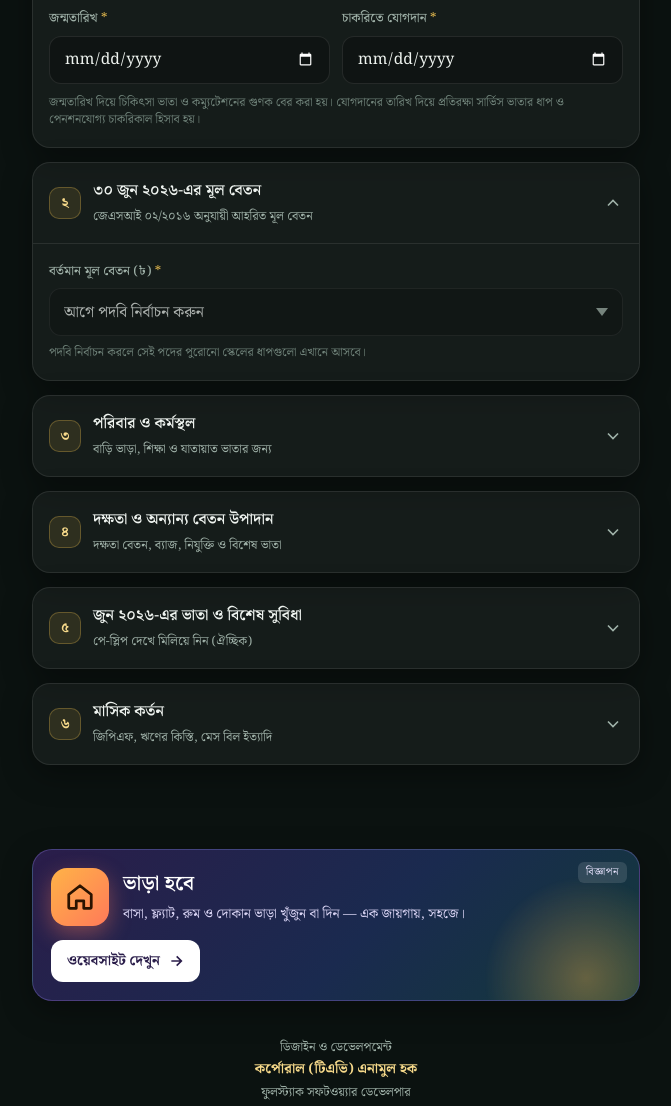
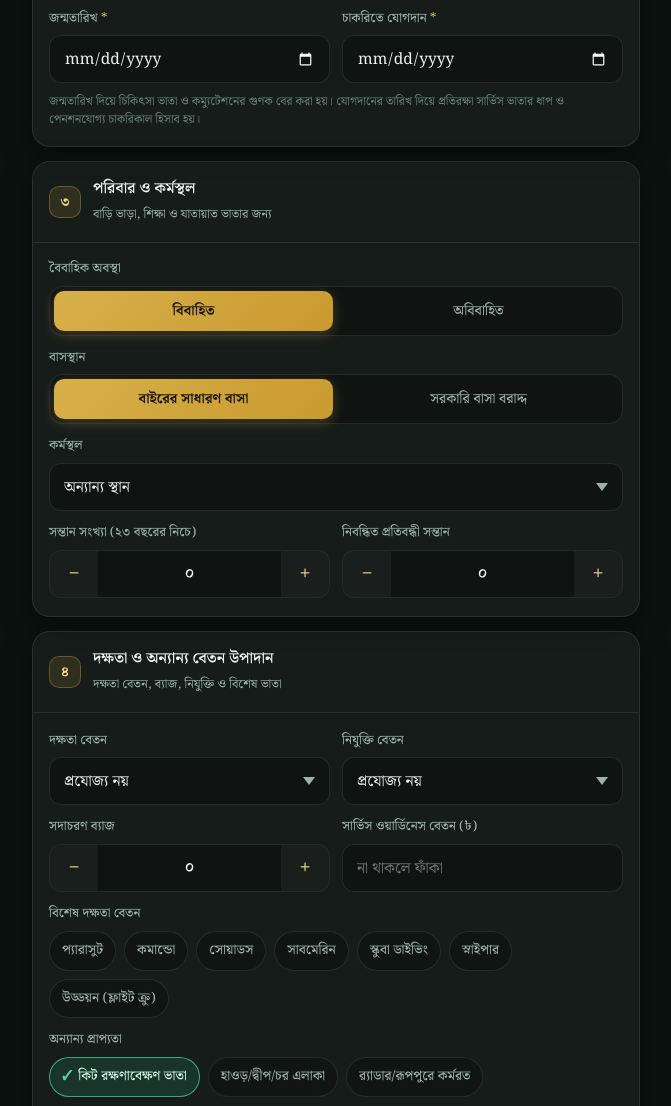
Before and after one commit to Anamul-h444/jsi-2026, a plain HTML site: page index.html in a window 1280 px wide. Shown: the part 817-1923 px from the top of the page, without its empty margins (304-975 px from the left). Drawn offline with Linux system fonts and the light colour scheme.

Commit message:
সব অংশ সবসময় খোলা, পদবির ঘরে প্লেসহোল্ডার নেই
- তথ্যের অংশগুলো আর খোলা-বন্ধ হয় না, সব সরাসরি দেখা যায়
- পদবির ঘর শুরুতে ফাঁকা (কোনো প্লেসহোল্ডার লেখা নেই)
- পদবি দেওয়ার পরই '৩০ জুন ২০২৬-এর মূল বেতন' অংশ দেখা যায়

Co-Authored-By: Claude Opus 5.5 <noreply@anthropic.com>
Claude-Session: https://claude.ai/code/session_01BS46CogVZW4iHqBvDe9DWy

```diff
--- a/assets/css/style.css
+++ b/assets/css/style.css
@@ -139,7 +139,7 @@ button, input, select { font-family: inherit; font-size: inherit; color: inherit
 .acc { padding: 0; overflow: hidden; }
 .acc-head {
   width: 100%; display: flex; align-items: center; gap: 12px; padding: 15px 16px; background: none; border: 0;
-  text-align: left; cursor: pointer;
+  text-align: left;
 }
 .acc-head .num {
   width: 32px; height: 32px; border-radius: 10px; flex: none; display: grid; place-items: center; font-weight: 700; font-size: 14px;
@@ -148,11 +148,7 @@ button, input, select { font-family: inherit; font-size: inherit; color: inherit
 .acc-head .t { flex: 1; }
 .acc-head .t b { display: block; font-size: 15.5px; font-weight: 600; }
 .acc-head .t small { color: var(--muted); font-size: 12.5px; }
-.acc-head .chev { transition: transform .35s var(--ease); color: var(--muted); }
-.acc.open .acc-head .chev { transform: rotate(180deg); }
-.acc-body { display: grid; grid-template-rows: 0fr; transition: grid-template-rows .4s var(--ease); }
-.acc.open .acc-body { grid-template-rows: 1fr; }
-.acc-body > div { overflow: hidden; }
+.acc-body { display: block; }
 .acc-inner { padding: 4px 16px 18px; border-top: 1px solid var(--border); }
 
 /* ফর্ম */
--- a/assets/js/app.js
+++ b/assets/js/app.js
@@ -63,7 +63,7 @@
     $('#ad-cta').textContent = SITE_CONFIG.ad.cta;
     $('#ad').href = SITE_CONFIG.ad.url || '#';
 
-    $('#rank').innerHTML = `<option value="">পদবি নির্বাচন করুন</option>` + CURRENT_RANK_KEYS.map(k => `<option value="${k}">${RANKS[k].name}</option>`).join('');
+    $('#rank').innerHTML = `<option value=""></option>` + CURRENT_RANK_KEYS.map(k => `<option value="${k}">${RANKS[k].name}</option>`).join('');
     $('#location').innerHTML = Object.entries(LOCATIONS).map(([k, v]) => `<option value="${k}">${v}</option>`).join('');
     $('#skill').innerHTML = `<option value="NONE">প্রযোজ্য নয়</option><option value="HIGH">উচ্চ দক্ষতা বেতন</option><option value="NORMAL">দক্ষতা বেতন</option>`;
     $('#appointment').innerHTML = Object.entries(APPOINTMENT).map(([k, v]) => `<option value="${k}">${v.label}</option>`).join('');
@@ -98,7 +98,6 @@
     $('#view-pension').addEventListener('input', onInput);
     $('#view-pension').addEventListener('change', onInput);
 
-    $$('[data-acc] .acc-head').forEach(h => h.addEventListener('click', () => h.parentElement.classList.toggle('open')));
     $$('[data-seg] button').forEach(b => b.addEventListener('click', () => {
       const seg = b.parentElement; S[seg.dataset.seg] = b.dataset.v; setSeg(seg, b.dataset.v); save(); refreshPlaceholders();
     }));
@@ -159,12 +158,9 @@
     const sel = $('#oldBasicSel'), inpEl = $('#oldBasic');
     const useSel = !R || !!R.oldScale;
     sel.hidden = !useSel; inpEl.hidden = useSel;
-    $('#oldStartField').hidden = useSel;
-    if (!R) {
-      sel.disabled = true;
-      sel.innerHTML = '<option value="">আগে পদবি নির্বাচন করুন</option>';
-    } else if (R.oldScale) {
-      sel.disabled = false;
+    $('#oldStartField').hidden = !R || useSel;
+    $('#secBasic').hidden = !R;
+    if (R && R.oldScale) {
       sel.innerHTML = '<option value="">মূল বেতন নির্বাচন করুন</option>' +
         R.oldScale.map((v, i) => `<option value="${v}">${bn(v)} টাকা — ${bn(i + 1)} নং ধাপ</option>`).join('');
       sel.value = R.oldScale.includes(num(S.oldBasic)) ? String(num(S.oldBasic)) : '';
@@ -174,7 +170,7 @@
   function updateOldStartHint() {
     const R = RANKS[S.rank];
     const h = $('#oldStartHint');
-    if (!R) { h.className = 'hint'; h.innerHTML = 'পদবি নির্বাচন করলে সেই পদের পুরোনো স্কেলের ধাপগুলো এখানে আসবে।'; return; }
+    if (!R) { h.className = 'hint'; h.innerHTML = ''; return; }
     if (R.oldScale) {
       h.className = 'hint';
       h.innerHTML = `জেএসআই ০২/২০১৬ অনুযায়ী ${R.name} পদের স্কেল: ${bn(R.oldScale[0])} – ${bn(R.oldScale[R.oldScale.length - 1])} টাকা।`;
--- a/index.html
+++ b/index.html
@@ -64,12 +64,11 @@
     <form id="form" autocomplete="off" onsubmit="return false">
 
       <!-- ১. ব্যক্তিগত তথ্য -->
-      <div class="card acc open" data-acc>
-        <button type="button" class="acc-head">
+      <div class="card acc open">
+        <div class="acc-head">
           <span class="num">১</span>
           <span class="t"><b>ব্যক্তিগত তথ্য</b><small>নাম, পদবি, জন্মতারিখ ও যোগদানের তারিখ</small></span>
-          <svg class="chev" width="20" height="20" viewBox="0 0 24 24" fill="none" stroke="currentColor" stroke-width="2"><path d="m6 9 6 6 6-6"/></svg>
-        </button>
+        </div>
         <div class="acc-body"><div><div class="acc-inner">
           <div class="grid">
             <div class="field full"><label>নাম</label><input class="input" id="name" /></div>
@@ -83,17 +82,16 @@
         </div></div></div>
       </div>
 
-      <!-- ২. মূল বেতন -->
-      <div class="card acc open" data-acc>
-        <button type="button" class="acc-head">
+      <!-- ২. মূল বেতন (পদবি দেওয়ার পর দেখা যায়) -->
+      <div class="card acc open" id="secBasic" hidden>
+        <div class="acc-head">
           <span class="num">২</span>
           <span class="t"><b>৩০ জুন ২০২৬-এর মূল বেতন</b><small>জেএসআই ০২/২০১৬ অনুযায়ী আহরিত মূল বেতন</small></span>
-          <svg class="chev" width="20" height="20" viewBox="0 0 24 24" fill="none" stroke="currentColor" stroke-width="2"><path d="m6 9 6 6 6-6"/></svg>
-        </button>
+        </div>
         <div class="acc-body"><div><div class="acc-inner">
           <div class="grid">
             <div class="field full" id="oldBasicField"><label>বর্তমান মূল বেতন (৳) <span class="req">*</span></label>
-              <select class="input" id="oldBasicSel" disabled><option value="">আগে পদবি নির্বাচন করুন</option></select>
+              <select class="input" id="oldBasicSel"></select>
               <input class="input" id="oldBasic" inputmode="numeric" placeholder="মূল বেতন লিখুন" hidden /></div>
             <div class="field" id="oldStartField" hidden><label>পুরোনো স্কেলের প্রথম ধাপ (৳)</label><input class="input" id="oldStart" inputmode="numeric" /></div>
           </div>
@@ -102,12 +100,11 @@
       </div>
 
       <!-- ৩. পরিবার ও কর্মস্থল -->
-      <div class="card acc" data-acc>
-        <button type="button" class="acc-head">
+      <div class="card acc open">
+        <div class="acc-head">
           <span class="num">৩</span>
           <span class="t"><b>পরিবার ও কর্মস্থল</b><small>বাড়ি ভাড়া, শিক্ষা ও যাতায়াত ভাতার জন্য</small></span>
-          <svg class="chev" width="20" height="20" viewBox="0 0 24 24" fill="none" stroke="currentColor" stroke-width="2"><path d="m6 9 6 6 6-6"/></svg>
-        </button>
+        </div>
         <div class="acc-body"><div><div class="acc-inner">
           <div class="field"><label>বৈবাহিক অবস্থা</label>
             <div class="seg" data-seg="marital"><button type="button" data-v="MARRIED">বিবাহিত</button><button type="button" data-v="UNMARRIED">অবিবাহিত</button></div>
@@ -124,12 +121,11 @@
       </div>
 
       <!-- ৪. বেতন উপাদান -->
-      <div class="card acc" data-acc>
-        <button type="button" class="acc-head">
+      <div class="card acc open">
+        <div class="acc-head">
           <span class="num">৪</span>
           <span class="t"><b>দক্ষতা ও অন্যান্য বেতন উপাদান</b><small>দক্ষতা বেতন, ব্যাজ, নিযুক্তি ও বিশেষ ভাতা</small></span>
-          <svg class="chev" width="20" height="20" viewBox="0 0 24 24" fill="none" stroke="currentColor" stroke-width="2"><path d="m6 9 6 6 6-6"/></svg>
-        </button>
+        </div>
         <div class="acc-body"><div><div class="acc-inner">
           <div class="grid">
             <div class="field"><label>দক্ষতা বেতন</label><select class="input" id="skill"></select></div>
@@ -155,12 +151,11 @@
       </div>
 
       <!-- ৫. জুন ২০২৬-এর ভাতা -->
-      <div class="card acc" data-acc>
-        <button type="button" class="acc-head">
+      <div class="card acc open">
+        <div class="acc-head">
           <span class="num">৫</span>
           <span class="t"><b>জুন ২০২৬-এর ভাতা ও বিশেষ সুবিধা</b><small>পে-স্লিপ দেখে মিলিয়ে নিন (ঐচ্ছিক)</small></span>
-          <svg class="chev" width="20" height="20" viewBox="0 0 24 24" fill="none" stroke="currentColor" stroke-width="2"><path d="m6 9 6 6 6-6"/></svg>
-        </button>
+        </div>
         <div class="acc-body"><div><div class="acc-inner">
           <div class="notice" style="margin:14px 0 4px">
             <svg viewBox="0 0 24 24" fill="none" stroke="currentColor" stroke-width="2"><path d="M12 9v4M12 17h.01"/><path d="M10.3 3.9 1.8 18a2 2 0 0 0 1.7 3h17a2 2 0 0 0 1.7-3L13.7 3.9a2 2 0 0 0-3.4 0Z"/></svg>
@@ -176,12 +171,11 @@
       </div>
 
       <!-- ৬. কর্তন -->
-      <div class="card acc" data-acc>
-        <button type="button" class="acc-head">
+      <div class="card acc open">
+        <div class="acc-head">
           <span class="num">৬</span>
           <span class="t"><b>মাসিক কর্তন</b><small>জিপিএফ, ঋণের কিস্তি, মেস বিল ইত্যাদি</small></span>
-          <svg class="chev" width="20" height="20" viewBox="0 0 24 24" fill="none" stroke="currentColor" stroke-width="2"><path d="m6 9 6 6 6-6"/></svg>
-        </button>
+        </div>
         <div class="acc-body"><div><div class="acc-inner">
           <div class="grid">
             <div class="field"><label>জিপিএফ চাঁদা (মূল বেতনের %)</label><input class="input" id="gpfPercent" inputmode="numeric" placeholder="৫" /></div>
```
